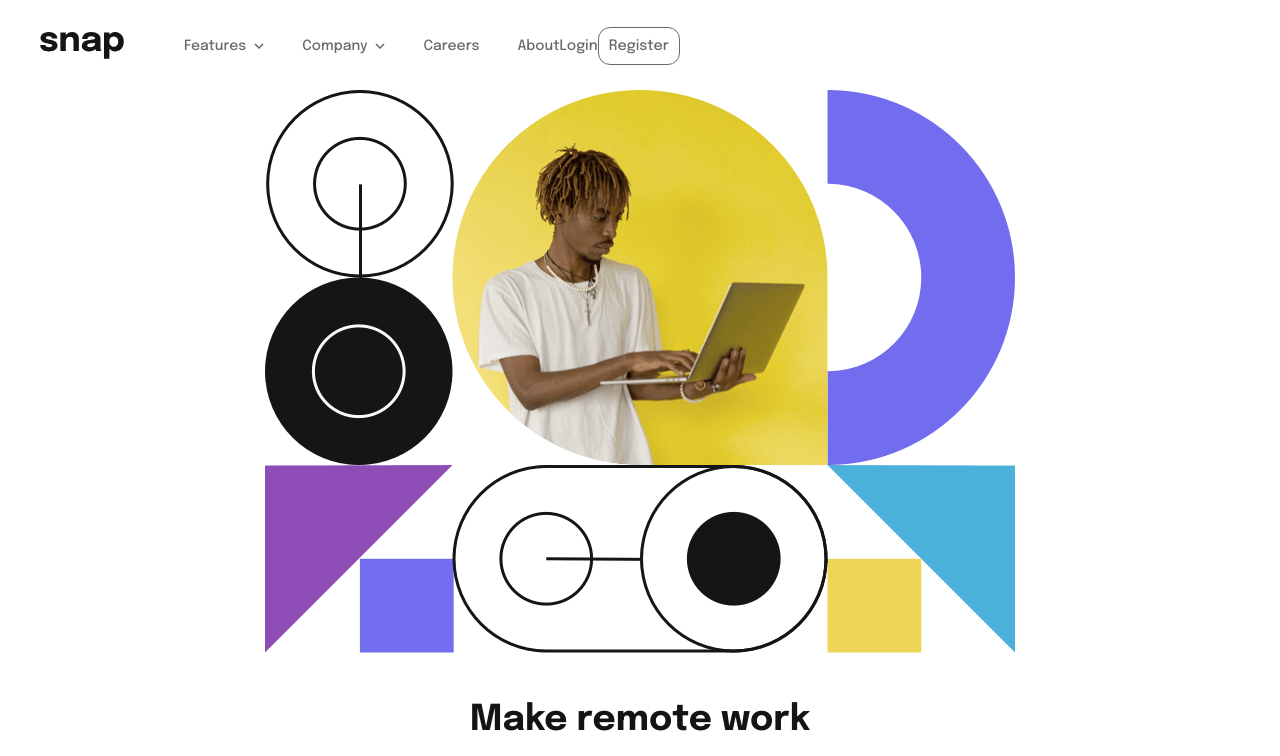
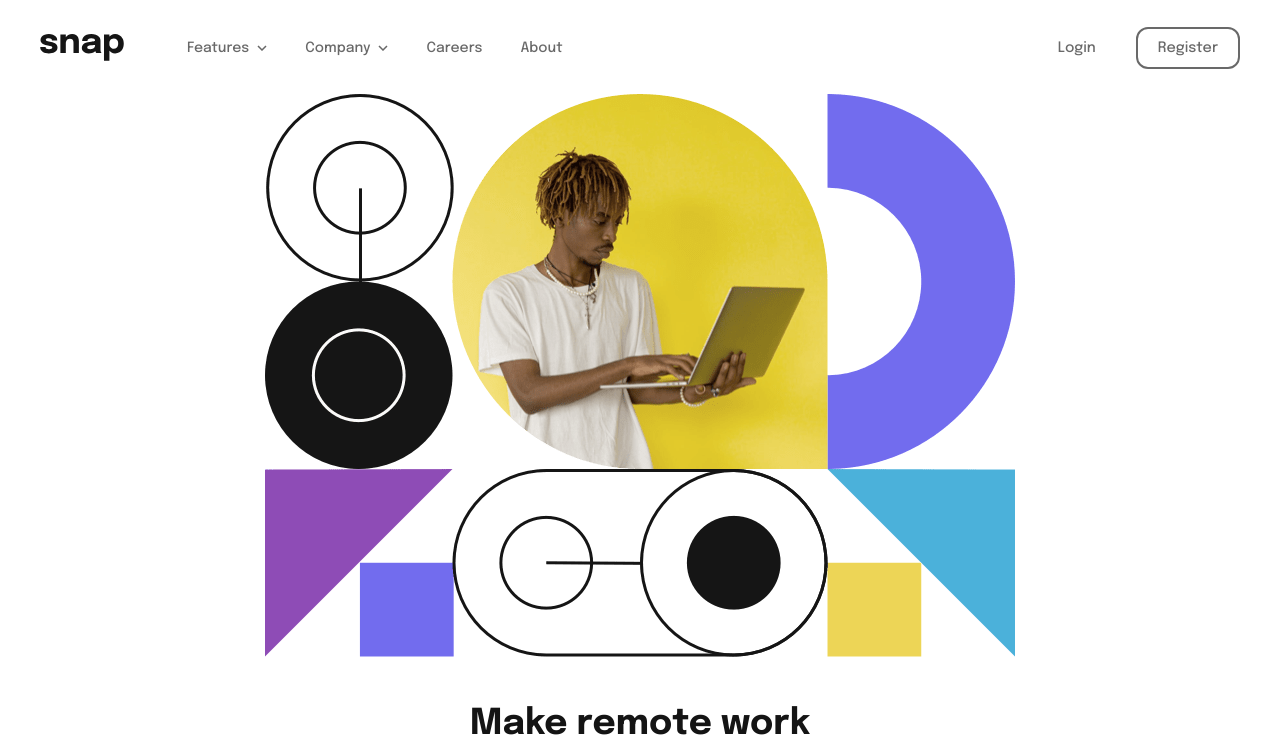
Before and after one commit to Samuel-Amaro/intro-section-with-dropdown-navigation, a plain HTML site: page index.html in a window 1280 px wide. Shown: the top 756 px of the page. Drawn offline with nearby package versions, Linux system fonts and the light colour scheme.

Commit message:
menu navigation styles add

```diff
--- a/css/styles.css
+++ b/css/styles.css
@@ -282,20 +282,15 @@ body {
   }
 
   .main__header {
-    display: flex;
+    display: grid;
+    grid-template-columns: minmax(min-content, 87px) minmax(min-content, 1fr);
     padding: 26.5px 40px 0 40px;
     align-items: center;
-    justify-content: start;
     gap: 60px;
     margin-bottom: 25px;
   }
 
-  .logo{
-    /*flex-grow: 1;*/
-  }
-
   .menu {
-    /*flex-grow: 2;*/
     position: static;
     z-index: auto;
     min-height: auto;
@@ -321,7 +316,7 @@ body {
     gap: 38px;
   }
 
-  .navigation__link-item:nth-last-of-type(-n+4) {
+  .navigation__link-item:nth-last-of-type(-n + 4) {
     margin-bottom: 0;
   }
 
@@ -334,9 +329,17 @@ body {
     display: flex;
     flex-flow: row nowrap;
     align-items: center;
+    gap: 40px;
   }
 
-  .btn__login {
+  .btn__login,
+  .btn__register {
+    font-size: 0.9rem;
     margin-bottom: 0;
   }
+
+  .btn__register {
+    border: 2px solid var(--medium-gray);
+    padding: 11px 20px;
+  }
 }
```
